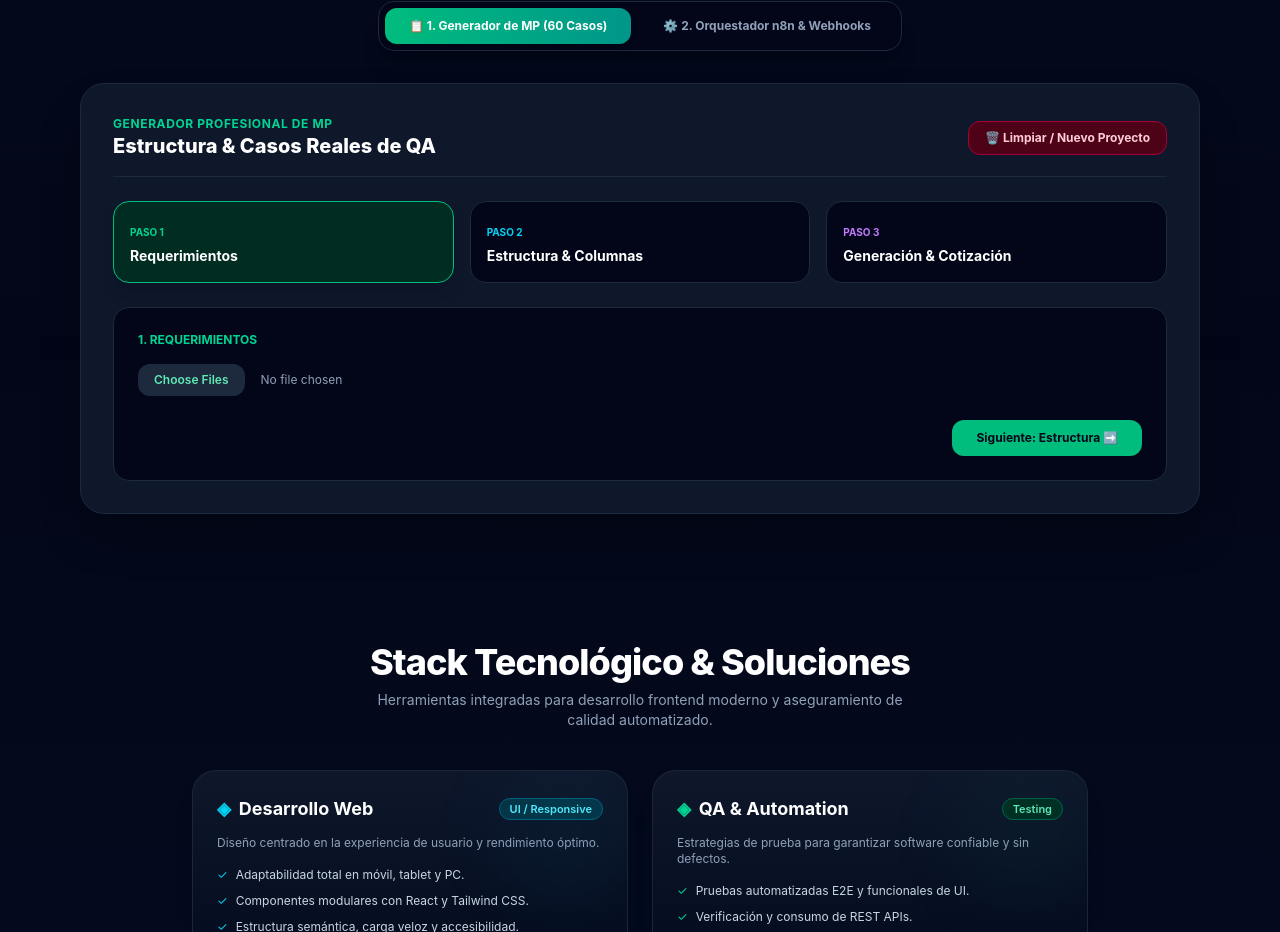
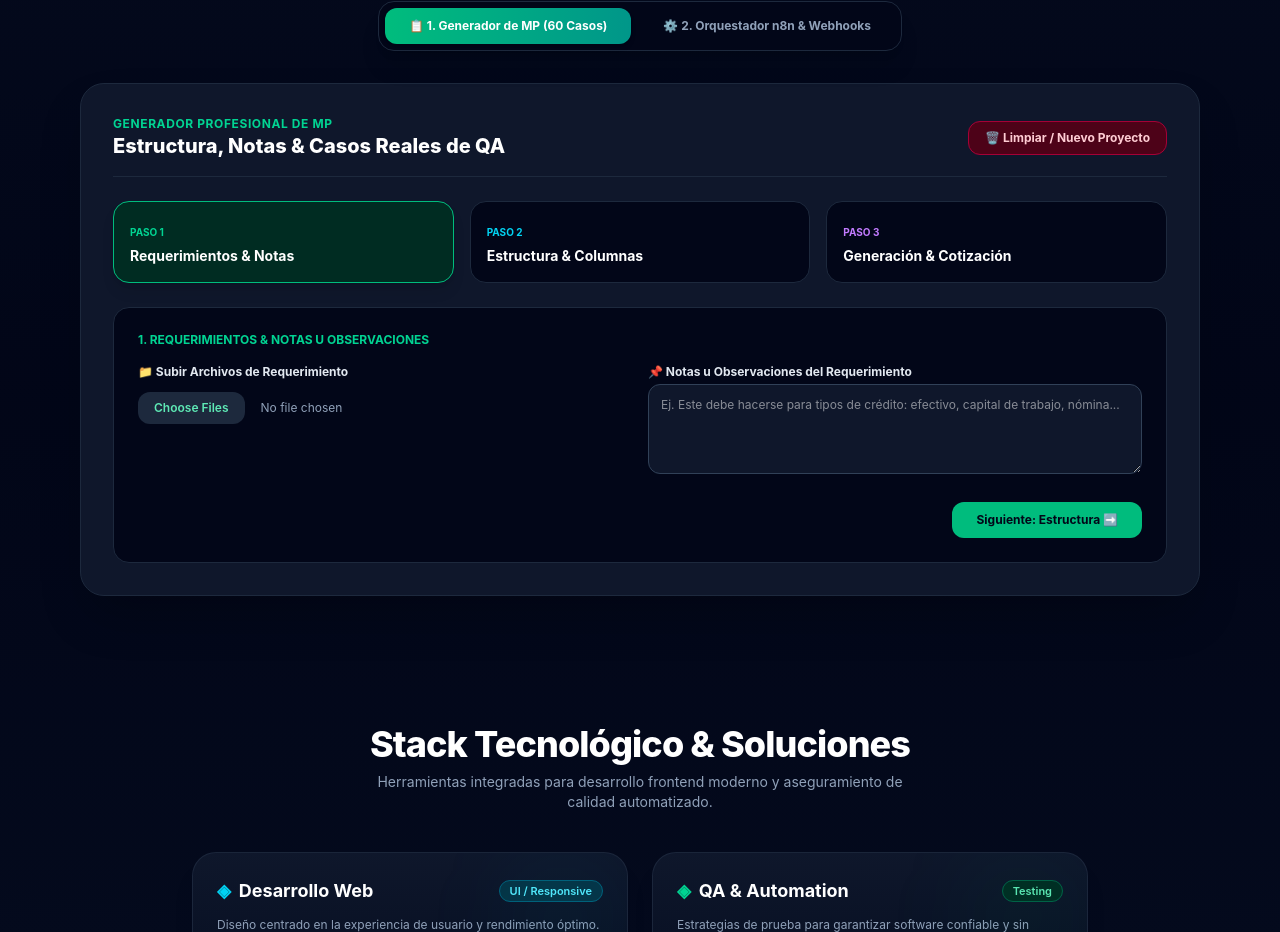
Before and after one commit to hegm840804/portafolio-web, a React (Vite) app: page / in a window 1280 px wide. Shown: the part 1629-2561 px from the top of the page. Built offline with nearby package versions, Linux system fonts and the light colour scheme; the HTML template or start-up script is replaced by a standard one.

Commit message:
fix(mp-ui): restaurar cuadro de notas en paso 1 y seccion de estructura en paso 2

```diff
--- a/src/components/QASuiteStudio.jsx
+++ b/src/components/QASuiteStudio.jsx
@@ -17,7 +17,11 @@ export default function QASuiteStudio({ onOpenContact }) {
   const [nivel, setNivel] = useState('MED');
   const [archivosReqLista, setArchivosReqLista] = useState([]);
   const [archivoEstructuraObj, setArchivoEstructuraObj] = useState(null);
+
+  // Requerimiento con notas recuperadas
   const [requerimiento, setRequerimiento] = useState({ notas: '' });
+
+  // Estructura y columnas personalizadas
   const [columnasInput, setColumnasInput] = useState('ID, Proceso de prueba, Sub-Proceso de prueba, Descripción de prueba, Tipo de prueba');
 
   const totalCasos = nivel === 'JR' ? 30 : nivel === 'MED' ? 60 : 100;
@@ -27,7 +31,6 @@ export default function QASuiteStudio({ onOpenContact }) {
     const file = e.target.files[0];
     if (file) {
       setArchivoEstructuraObj(file);
-      setColumnasInput('ID, Proceso de prueba, Sub-Proceso de prueba, Descripción de prueba, Tipo de prueba');
     }
   };
 
@@ -37,7 +40,7 @@ export default function QASuiteStudio({ onOpenContact }) {
     { proc: "Creacion de Credito", sub: "Nomina", desc: "Realizar un credito de nomina hasta desembolsarlo (Apk Fcil)." },
     { proc: "Credito de Nomina", sub: "Registro (\"Pantalla 1\")", desc: "Validar al iniciar la App Fcil y dar clic en \"Registrarse\" se dispare la solicitud de la API HubSpot y se registre." },
     { proc: "Pantalla 1", sub: "Metodo POST", desc: "Validar Método:\nEndpoint: https://api.hubapi.com/crm/v3/objects/deals\npipeline -> D: Numérico, Valor Fijo: 728738158\ndealstage -> D: Numérico, Valor Fijo: 1062390043" },
-    { proc: "Modificación de Crédito", sub: "Capital de Trabajo", desc: "Validar rechazo de crédito cuando la capacidad de pago excede el límite normativo de la UIF." }
+    { proc: "Modificación de Crédito", sub: "Capital de Trabajo", desc: "Validar rechazo de crédito cuando la capacidad de pago excede el límite normativo." }
   ];
 
   const listaCasos = Array.from({ length: totalCasos }, (_, i) => {
@@ -50,7 +53,7 @@ export default function QASuiteStudio({ onOpenContact }) {
       if (colL.includes('id')) casoObj[col] = `${i + 1}`;
       else if (colL.includes('proceso')) casoObj[col] = itemBanco.proc;
       else if (colL.includes('sub')) casoObj[col] = itemBanco.sub;
-      else if (colL.includes('desc')) casoObj[col] = itemBanco.desc;
+      else if (colL.includes('desc')) casoObj[col] = `${itemBanco.desc} [Notas: ${requerimiento.notas || 'Ninguna'}]`;
       else if (colL.includes('tipo')) casoObj[col] = tipoPrueba;
       else casoObj[col] = `${itemBanco.proc} - Verificación ${i + 1}`;
     });
@@ -103,7 +106,7 @@ export default function QASuiteStudio({ onOpenContact }) {
             <div className="flex flex-col md:flex-row justify-between items-center border-b border-slate-800 pb-4 gap-4">
               <div>
                 <span className="text-xs font-bold text-emerald-400 uppercase tracking-wider block">Generador Profesional de MP</span>
-                <h3 className="text-xl font-extrabold text-white">Estructura & Casos Reales de QA</h3>
+                <h3 className="text-xl font-extrabold text-white">Estructura, Notas & Casos Reales de QA</h3>
               </div>
               <button onClick={resetearProyecto} className="bg-rose-950 hover:bg-rose-900 text-rose-200 border border-rose-800 text-xs font-bold px-4 py-2 rounded-xl transition cursor-pointer">
                 🗑️ Limpiar / Nuevo Proyecto
@@ -113,7 +116,7 @@ export default function QASuiteStudio({ onOpenContact }) {
             <div className="grid grid-cols-1 sm:grid-cols-3 gap-4">
               <button onClick={() => setPasoMP(1)} className={`p-4 rounded-2xl border text-left transition cursor-pointer ${pasoMP === 1 ? 'bg-emerald-950 border-emerald-500 shadow-lg' : 'bg-slate-950 border-slate-800'}`}>
                 <span className="text-[10px] text-emerald-400 font-bold uppercase">Paso 1</span>
-                <p className="text-sm font-bold text-white mt-1">Requerimientos</p>
+                <p className="text-sm font-bold text-white mt-1">Requerimientos & Notas</p>
               </button>
               <button onClick={() => setPasoMP(2)} className={`p-4 rounded-2xl border text-left transition cursor-pointer ${pasoMP === 2 ? 'bg-cyan-950 border-cyan-500 shadow-lg' : 'bg-slate-950 border-slate-800'}`}>
                 <span className="text-[10px] text-cyan-400 font-bold uppercase">Paso 2</span>
@@ -125,22 +128,39 @@ export default function QASuiteStudio({ onOpenContact }) {
               </button>
             </div>
 
+            {/* PASO 1: Requerimientos y Notas */}
             {pasoMP === 1 && (
               <div className="bg-slate-950 border border-slate-800 p-6 rounded-2xl space-y-4 text-xs">
-                <h4 className="font-bold text-emerald-400 uppercase">1. Requerimientos</h4>
-                <input type="file" multiple onChange={(e) => setArchivosReqLista(Array.from(e.target.files).map(f => f.name))} className="w-full text-slate-400 file:mr-4 file:py-2 file:px-4 file:rounded-xl file:border-0 file:text-xs file:font-semibold file:bg-slate-800 file:text-emerald-300 cursor-pointer" />
-                {archivosReqLista.length > 0 && <p className="text-emerald-400 font-mono text-[10px]">Cargados: {archivosReqLista.join(', ')}</p>}
+                <h4 className="font-bold text-emerald-400 uppercase">1. Requerimientos & Notas u Observaciones</h4>
+                <div className="grid grid-cols-1 md:grid-cols-2 gap-4">
+                  <div className="space-y-3">
+                    <label className="block font-bold text-slate-200">📁 Subir Archivos de Requerimiento</label>
+                    <input type="file" multiple onChange={(e) => setArchivosReqLista(Array.from(e.target.files).map(f => f.name))} className="w-full text-slate-400 file:mr-4 file:py-2 file:px-4 file:rounded-xl file:border-0 file:text-xs file:font-semibold file:bg-slate-800 file:text-emerald-300 cursor-pointer" />
+                    {archivosReqLista.length > 0 && <p className="text-emerald-400 font-mono text-[10px]">Cargados: {archivosReqLista.join(', ')}</p>}
+                  </div>
+                  <div>
+                    <label className="block font-bold text-slate-200 mb-1">📌 Notas u Observaciones del Requerimiento</label>
+                    <textarea placeholder="Ej. Este debe hacerse para tipos de crédito: efectivo, capital de trabajo, nómina..." value={requerimiento.notas} onChange={(e) => setRequerimiento({...requerimiento, notas: e.target.value})} className="w-full bg-slate-900 border border-slate-700 p-3 rounded-xl text-white text-xs outline-none focus:border-emerald-500" rows="4" />
+                  </div>
+                </div>
                 <div className="flex justify-end pt-2">
                   <button onClick={() => setPasoMP(2)} className="bg-emerald-500 text-slate-950 font-bold px-6 py-2.5 rounded-xl cursor-pointer">Siguiente: Estructura ➡️</button>
                 </div>
               </div>
             )}
 
+            {/* PASO 2: Estructura y Columnas */}
             {pasoMP === 2 && (
               <div className="bg-slate-950 border border-slate-800 p-6 rounded-2xl space-y-4 text-xs">
-                <h4 className="font-bold text-cyan-400 uppercase">2. Estructura y Columnas Personalizadas</h4>
-                <input type="text" value={columnasInput} onChange={(e) => setColumnasInput(e.target.value)} className="w-full bg-slate-900 border border-slate-700 p-3 rounded-xl text-cyan-300 font-mono text-xs focus:border-cyan-500 outline-none" />
-                <input type="file" onChange={manejarSubidaEstructura} className="w-full text-slate-400 text-xs file:bg-slate-800 file:border-0 file:px-4 file:py-2 file:rounded-xl file:text-cyan-300 cursor-pointer" />
+                <h4 className="font-bold text-cyan-400 uppercase">2. Estructura y Columnas del Proyecto</h4>
+                <div className="space-y-3">
+                  <label className="block font-bold text-slate-200">📊 Definir Columnas (Separadas por comas)</label>
+                  <input type="text" value={columnasInput} onChange={(e) => setColumnasInput(e.target.value)} className="w-full bg-slate-900 border border-slate-700 p-3 rounded-xl text-cyan-300 font-mono text-xs focus:border-cyan-500 outline-none" />
+
+                  <label className="block font-bold text-slate-200 pt-2">📁 Subir Plantilla / Formato de Estructura</label>
+                  <input type="file" onChange={manejarSubidaEstructura} className="w-full text-slate-400 text-xs file:bg-slate-800 file:border-0 file:px-4 file:py-2 file:rounded-xl file:text-cyan-300 cursor-pointer" />
+                  {archivoEstructuraObj && <p className="text-cyan-300 font-mono text-[11px]">Estructura base: {archivoEstructuraObj.name}</p>}
+                </div>
                 <div className="flex justify-between pt-2">
                   <button onClick={() => setPasoMP(1)} className="bg-slate-800 text-slate-300 font-bold px-5 py-2.5 rounded-xl cursor-pointer">⬅️ Anterior</button>
                   <button onClick={() => setPasoMP(3)} className="bg-cyan-500 text-slate-950 font-bold px-6 py-2.5 rounded-xl cursor-pointer">Generar Casos ➡️</button>
@@ -148,6 +168,7 @@ export default function QASuiteStudio({ onOpenContact }) {
               </div>
             )}
 
+            {/* PASO 3: Generación y Tabla */}
             {pasoMP === 3 && (
               <div className="space-y-6 animate-fadeIn">
                 <div className="flex gap-2">
```
